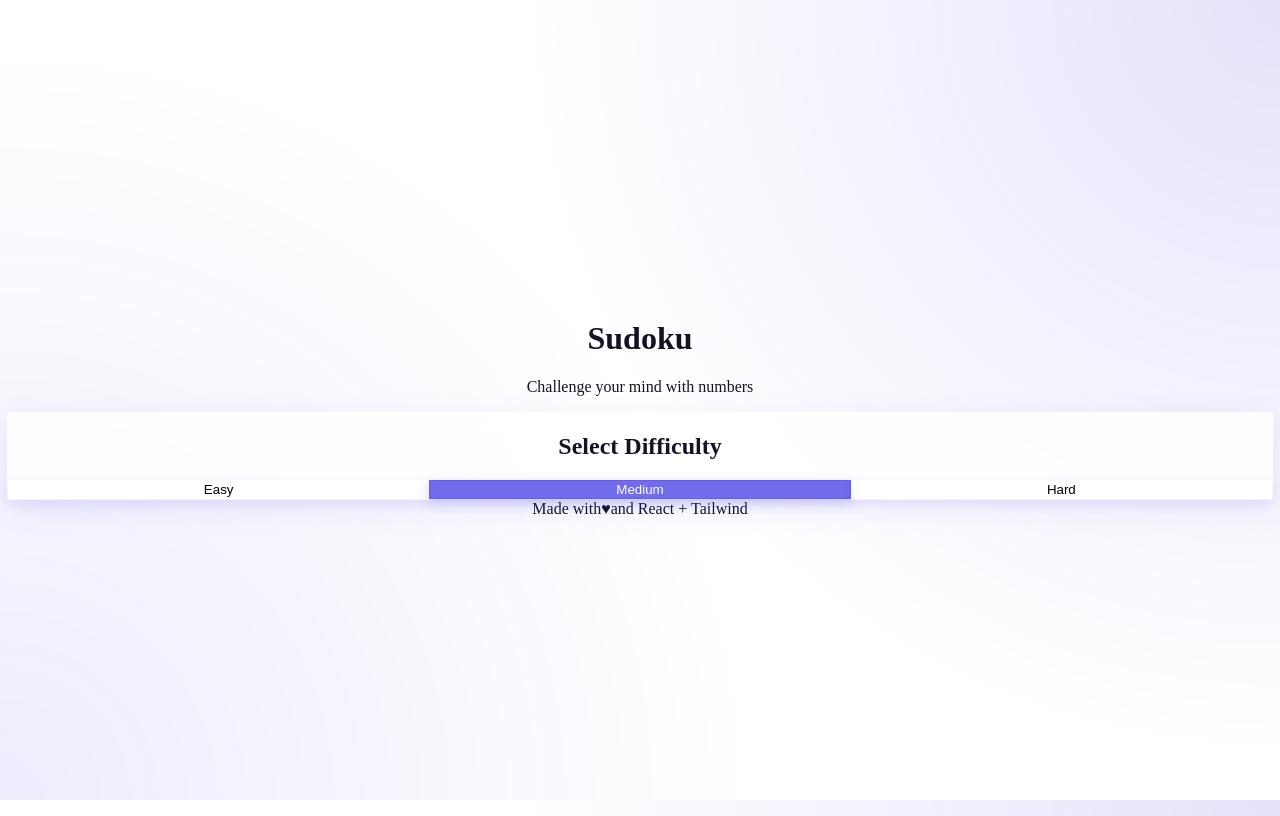
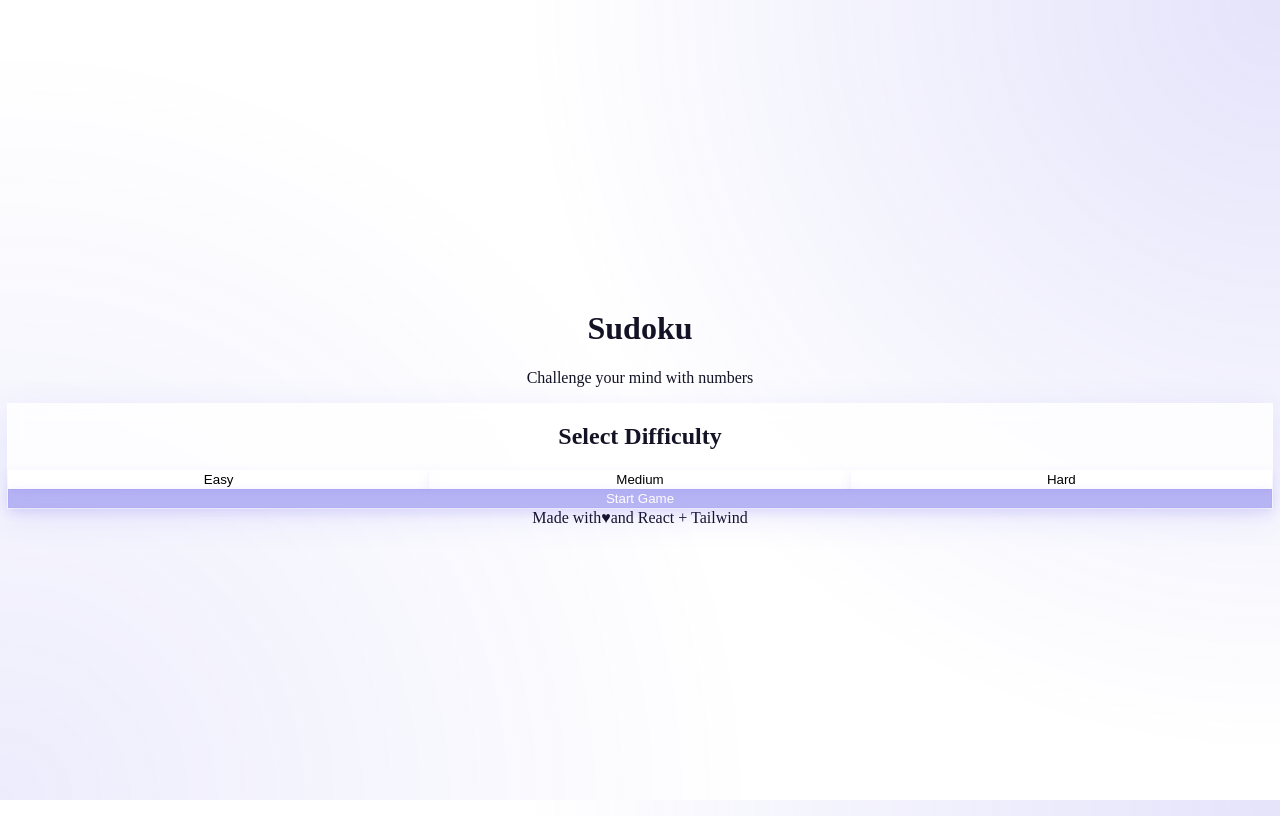
Before and after one commit to f1amee-dev/sudoku, a React (Vite) app: page / in a window 1280 px wide. Built offline with nearby package versions, Linux system fonts and the light colour scheme.

Commit message:
fix difficulty selection highlighting with separate menu state

```diff
--- a/src/App.tsx
+++ b/src/App.tsx
@@ -5,10 +5,23 @@ import { Difficulty } from './types/sudoku';
 
 function App() {
   const [difficulty, setDifficulty] = useState<Difficulty>('medium');
+  const [selectedMenuDifficulty, setSelectedMenuDifficulty] = useState<Difficulty | null>(null);
   const [gameStarted, setGameStarted] = useState(false);
 
   const handleBackToMenu = () => {
     setGameStarted(false);
+    setSelectedMenuDifficulty(null);
+  };
+
+  const handleDifficultySelect = (selected: Difficulty) => {
+    setSelectedMenuDifficulty(selected);
+  };
+
+  const handleStartGame = () => {
+    if (selectedMenuDifficulty) {
+      setDifficulty(selectedMenuDifficulty);
+      setGameStarted(true);
+    }
   };
 
   return (
@@ -24,22 +37,31 @@ function App() {
             <h2 className="text-xl font-semibold mb-6 text-center">Select Difficulty</h2>
             <div className="grid grid-cols-3 gap-4">
               <button
-                onClick={() => { setDifficulty('easy'); setGameStarted(true); }}
-                className={`py-4 px-6 rounded-xl ${difficulty === 'easy' ? 'glass-button-primary' : 'glass-button'} font-medium`}
+                onClick={() => handleDifficultySelect('easy')}
+                className={`py-4 px-6 rounded-xl ${selectedMenuDifficulty === 'easy' ? 'glass-button-primary' : 'glass-button'} font-medium`}
               >
                 Easy
               </button>
               <button
-                onClick={() => { setDifficulty('medium'); setGameStarted(true); }}
-                className={`py-4 px-6 rounded-xl ${difficulty === 'medium' ? 'glass-button-primary' : 'glass-button'} font-medium`}
+                onClick={() => handleDifficultySelect('medium')}
+                className={`py-4 px-6 rounded-xl ${selectedMenuDifficulty === 'medium' ? 'glass-button-primary' : 'glass-button'} font-medium`}
               >
                 Medium
               </button>
               <button
-                onClick={() => { setDifficulty('hard'); setGameStarted(true); }}
-                className={`py-4 px-6 rounded-xl ${difficulty === 'hard' ? 'glass-button-primary' : 'glass-button'} font-medium`}
+                onClick={() => handleDifficultySelect('hard')}
+                className={`py-4 px-6 rounded-xl ${selectedMenuDifficulty === 'hard' ? 'glass-button-primary' : 'glass-button'} font-medium`}
               >
                 Hard
+              </button>
+            </div>
+            <div className="mt-6">
+              <button
+                onClick={handleStartGame}
+                disabled={!selectedMenuDifficulty}
+                className={`w-full py-4 px-6 rounded-xl ${!selectedMenuDifficulty ? 'opacity-50 cursor-not-allowed' : ''} glass-button-primary font-medium`}
+              >
+                Start Game
               </button>
             </div>
           </div>
```
